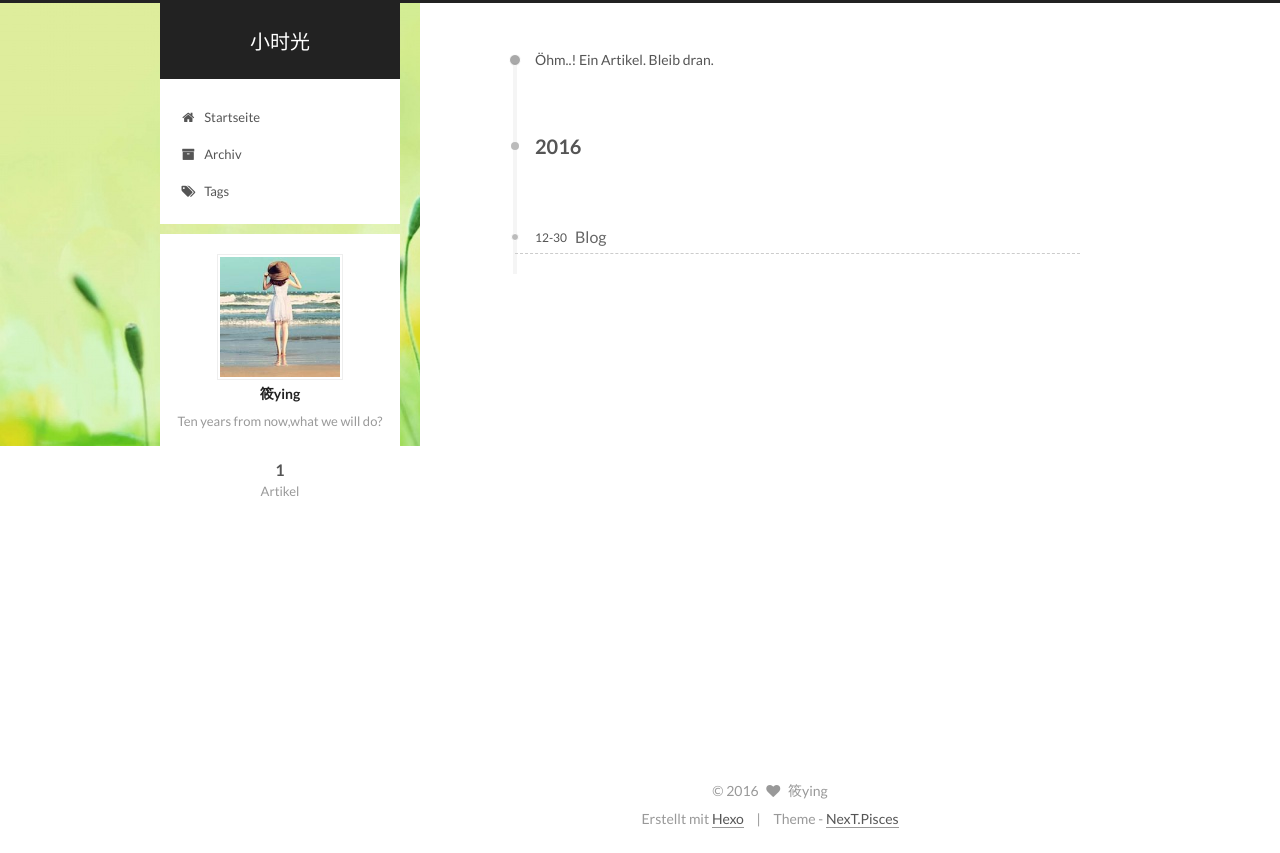
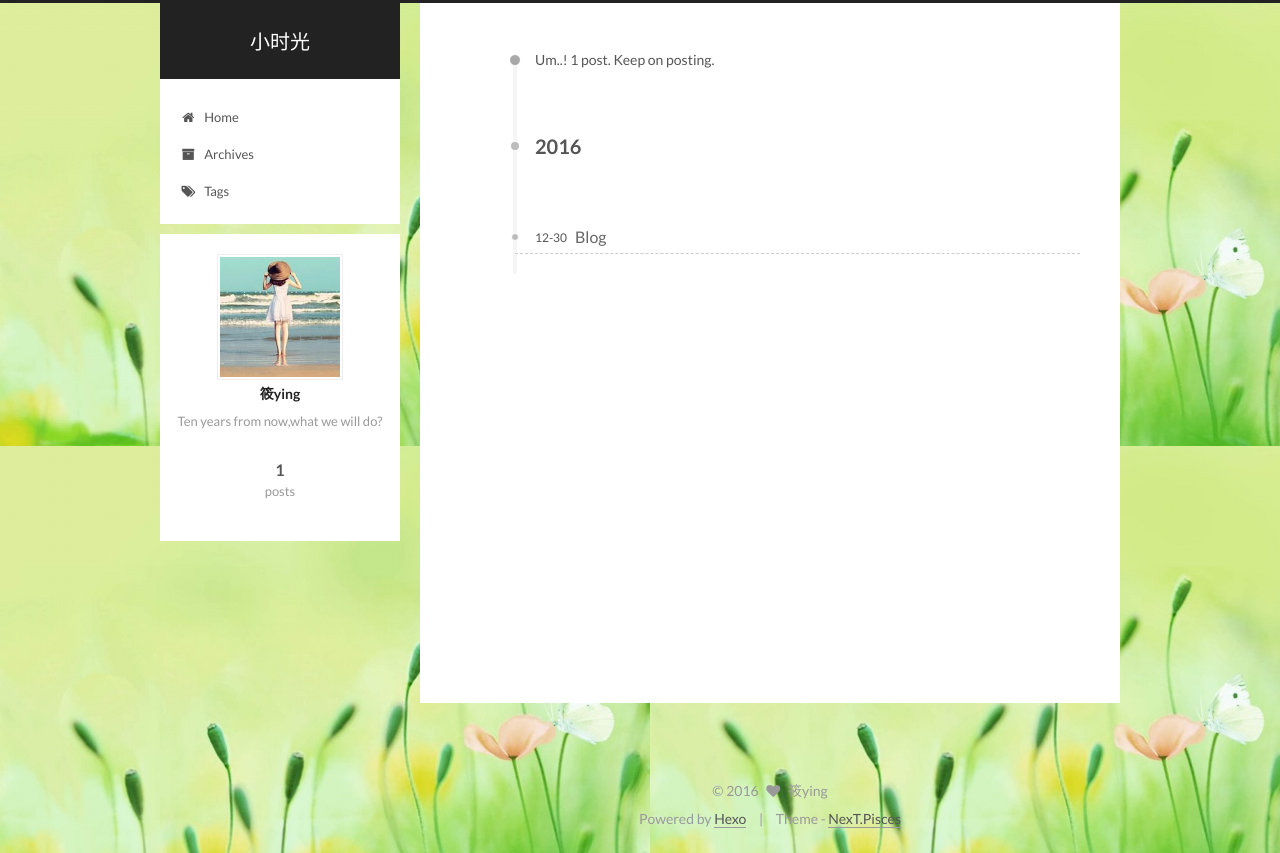
Before and after one commit to qianduansjy/qianduansjy.github.io, a plain HTML site: page archives/index.html in a window 1280 px wide. Drawn offline with Linux system fonts and the light colour scheme; a web font is replaced by a local one.

Commit message:
Site updated: 2016-12-31 16:34:45

```diff
--- a/archives/index.html
+++ b/archives/index.html
@@ -116,7 +116,7 @@
   };
 </script>
 
-  <title> Archiv | 小时光 </title>
+  <title> Archive | 小时光 </title>
 </head>
 
 <body itemscope itemtype="http://schema.org/WebPage" lang="">
@@ -174,7 +174,7 @@
 
               <i class="menu-item-icon fa fa-fw fa-home"></i> <br />
 
-            Startseite
+            Home
           </a>
         </li>
 
@@ -184,7 +184,7 @@
 
               <i class="menu-item-icon fa fa-fw fa-archive"></i> <br />
 
-            Archiv
+            Archives
           </a>
         </li>
 
@@ -224,7 +224,7 @@
 
 
 
-      Öhm..! Ein Artikel. Bleib dran.
+      Um..! 1 post. Keep on posting.
     </span>
 
 
@@ -314,7 +314,7 @@
           <div class="site-state-item site-state-posts">
             <a href="/archives">
               <span class="site-state-item-count">1</span>
-              <span class="site-state-item-name">Artikel</span>
+              <span class="site-state-item-name">posts</span>
             </a>
           </div>
 
@@ -361,7 +361,7 @@
 </div>
 
 <div class="powered-by">
-  Erstellt mit  <a class="theme-link" href="http://hexo.io">Hexo</a>
+  Powered by <a class="theme-link" href="http://hexo.io">Hexo</a>
 </div>
 
 <div class="theme-info">
--- a/css/main.css
+++ b/css/main.css
@@ -1549,7 +1549,7 @@ pre .javascript .function {
   width: 4px;
   height: 4px;
   border-radius: 50%;
-  background: #8b5d34;
+  background: #815394;
 }
 .links-of-blogroll {
   font-size: 13px;
@@ -2134,7 +2134,7 @@ a.search-result {
   overflow: hidden;
 }
 body {
-  background: url("/images/background.jpg") no-repeat 0 0;
+  background: url("/images/background.jpg");
 }
 @media (min-width: 992px) {
   .full-image.full-image.full-image {
```
Also changed, not shown: 2016/12/30/随笔/index.html (+7 -7 lines), archives/2016/12/index.html (+6 -6 lines), archives/2016/index.html (+6 -6 lines), index.html (+5 -5 lines).
